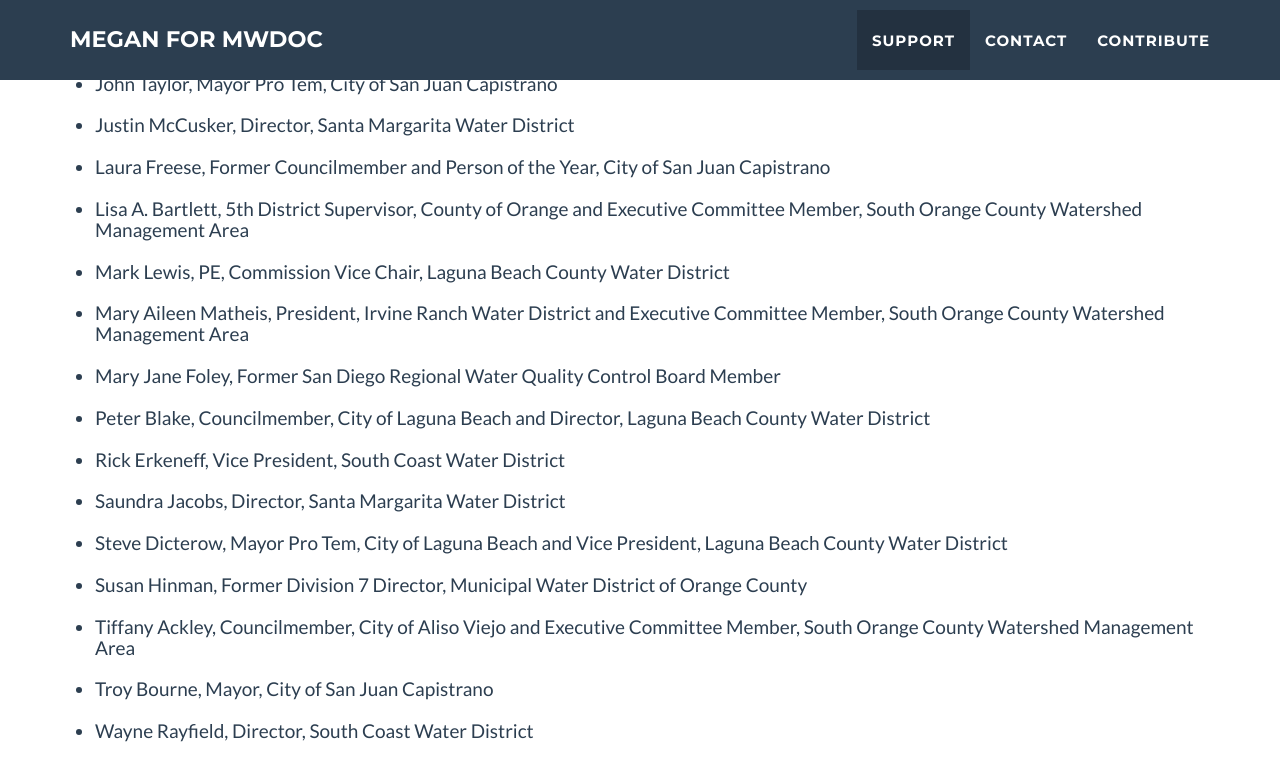
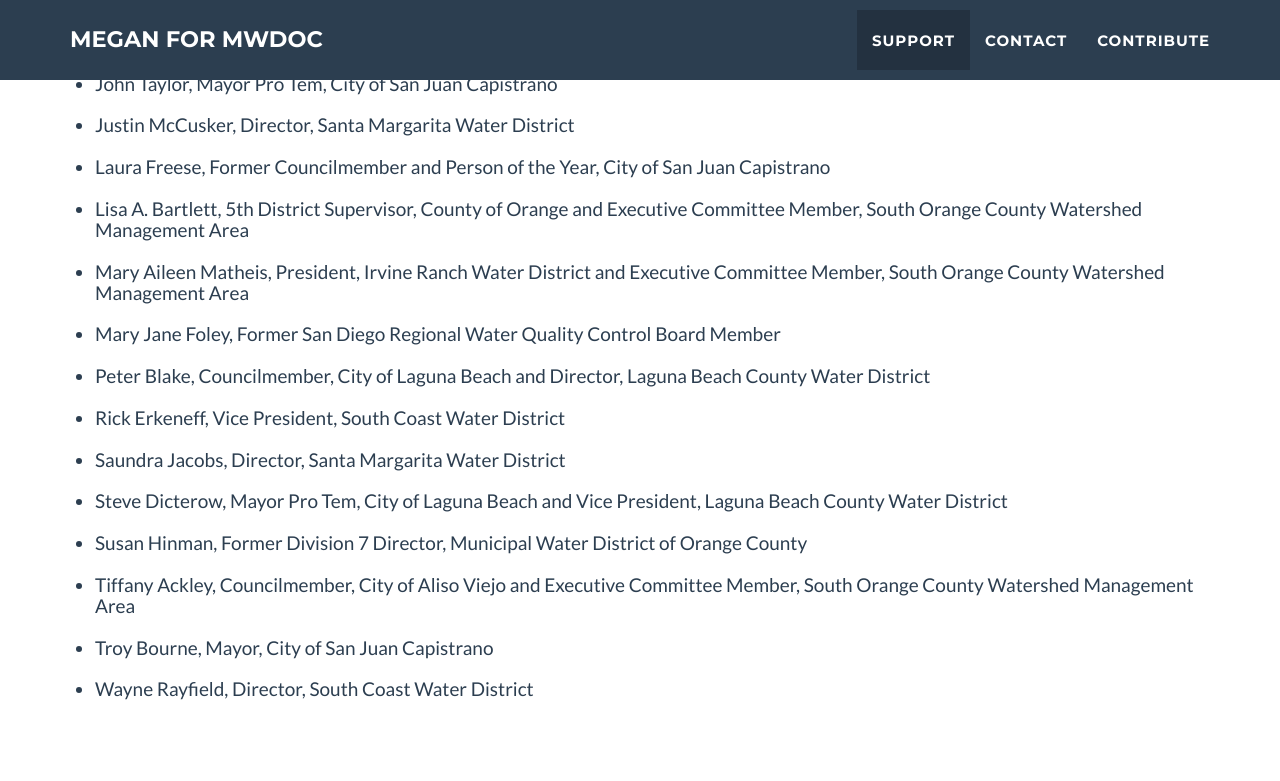
Before and after one commit to dropbar/m4m, a Jekyll site: the page built from _posts/2014-07-18-project-1.markdown, in a window 1280 px wide and 900 px high, scrolled down 5470 px. Shown: the top 781 px of the window. Built offline with Jekyll 4.4.1, drawn with Linux system fonts in a browser that asks for light colours.

Commit message:
removed mark

```diff
--- a/_includes/support.html
+++ b/_includes/support.html
@@ -24,7 +24,6 @@
                     <li>Justin McCusker, Director, Santa Margarita Water District</li></br>
 					<li>Laura Freese, Former Councilmember and Person of the Year, City of San Juan Capistrano</li></br>
                     <li>Lisa A. Bartlett, 5th District Supervisor, County of Orange and Executive Committee Member, South Orange County Watershed Management Area</li></br>
-                    <li>Mark Lewis, PE, Commission Vice Chair, Laguna Beach County Water District</li></br>
 					<li>Mary Aileen Matheis, President, Irvine Ranch Water District and Executive Committee Member, South Orange County Watershed Management Area</li></br>
 					<li>Mary Jane Foley, Former San Diego Regional Water Quality Control Board Member</li></br>
 					<li>Peter Blake, Councilmember, City of Laguna Beach and Director, Laguna Beach County Water District</li></br>
```
